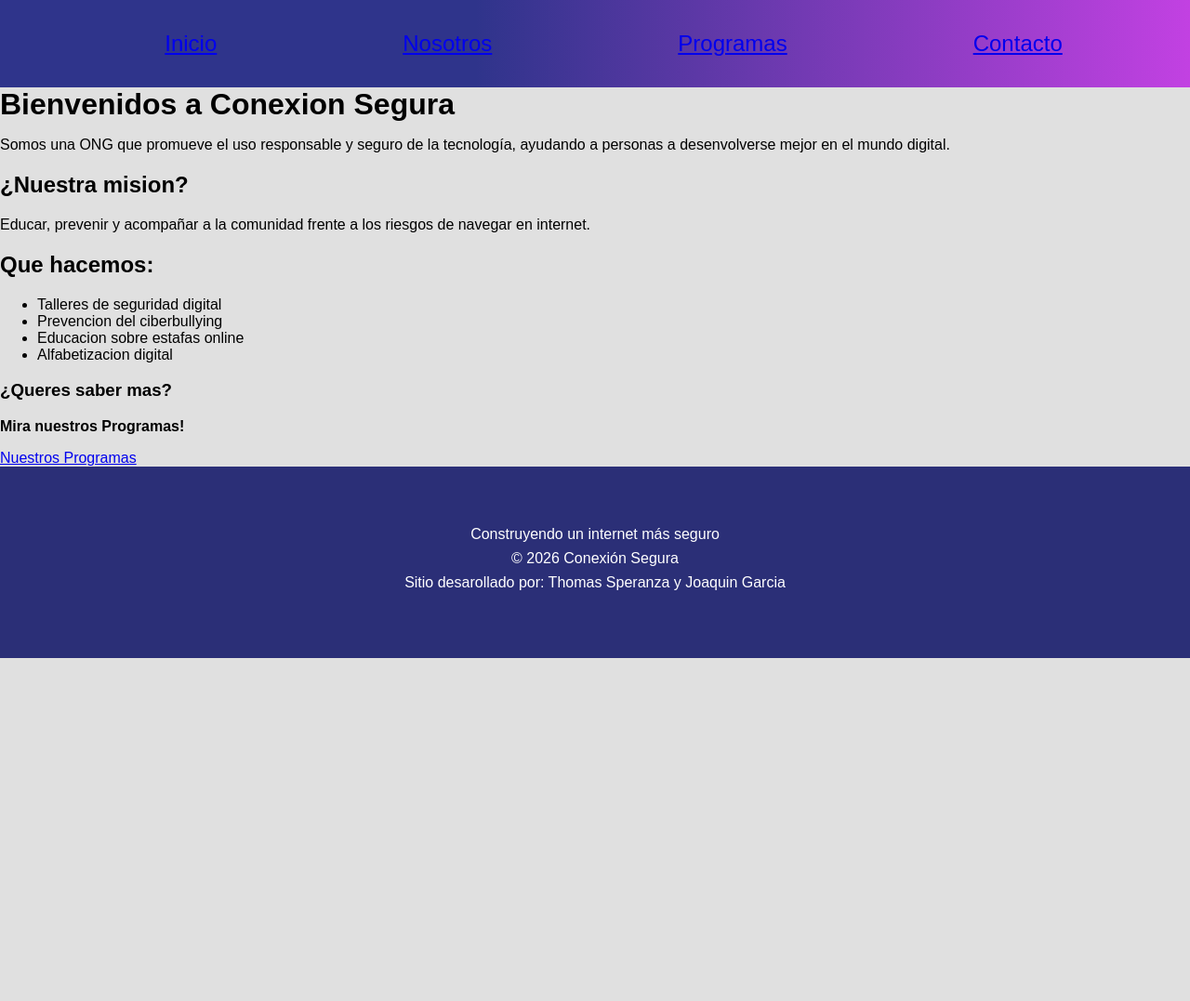
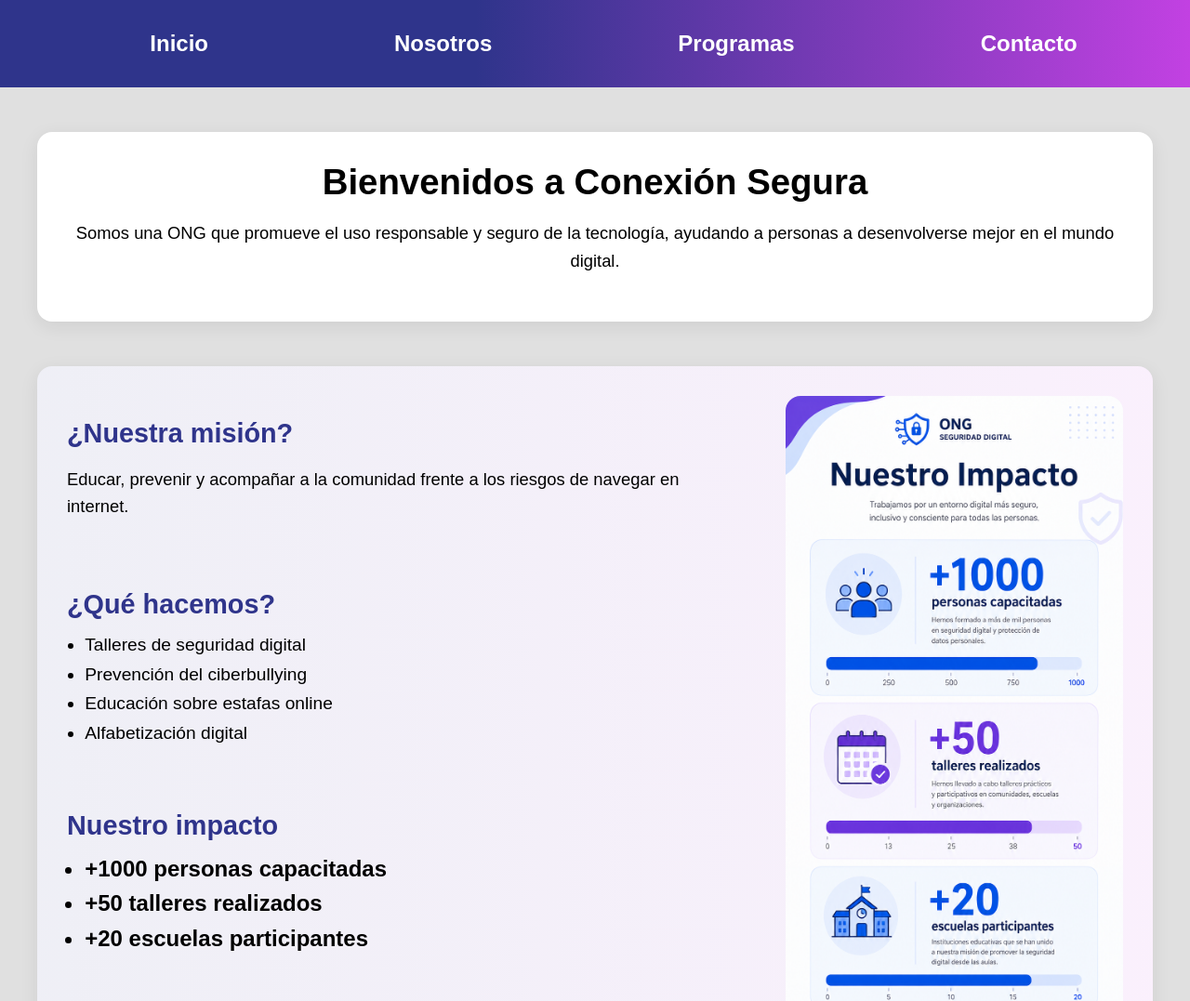
Before and after one commit to garcia-joaquin/proyecto-taller-web, a plain HTML site: page index.html in a window 1280 px wide. Shown: the top 1077 px of the page at 93% size. Before the commit the page ends 800 px from the top, so only its background shows below. Drawn offline with Linux system fonts and the light colour scheme.

Commit message:
style('agregando estilos index.html')

```diff
--- a/estilos.css
+++ b/estilos.css
@@ -1,3 +1,115 @@
+/*estilos INDEX*/
+
+.main-index {
+  max-width: 1200px;
+  margin: 0 auto;
+  padding: 3rem 1.5rem;
+  display: flex;
+  flex-direction: column;
+  gap: 3rem;
+}
+
+.main-index section {
+  background-color: white;
+  padding: 2rem;
+  border-radius: 1rem;
+  box-shadow: 0 5px 20px rgba(0,0,0,0.08);
+}
+
+.presentacion {
+  text-align: center;
+}
+
+.main-index h1 {
+  font-size: 2.4rem;
+  margin-bottom: 1rem;
+}
+
+.main-index h2 {
+  color: var(--color-principal);
+  margin-bottom: 1rem;
+  font-size: 1.8rem;
+}
+
+.main-index p {
+  font-size: 1.15rem;
+  line-height: 1.6;
+}
+
+.lista-activitidades,
+.impact-stats {
+  padding-left: 1.2rem;
+}
+
+.lista-activitidades li,
+.impact-stats li {
+  margin-bottom: 0.6rem;
+  font-size: 1.2rem;
+}
+
+.impacto {
+  background: linear-gradient(
+    to right,
+    rgba(47,52,139,0.08),
+    rgba(194,65,226,0.08)
+  );
+  padding: 2.5rem;
+  border-radius: 1rem;
+  box-shadow: none;
+}
+
+.impacto-layout {
+  display: flex;
+  gap: 3rem;
+  align-items: stretch;
+}
+
+.impacto-contenido {
+  flex: 2;
+  display: flex;
+  flex-direction: column;
+  gap: 2rem;
+}
+
+.impacto-imagenes {
+  flex: 1;
+  display: flex;
+  flex-direction: column;
+  gap: 1.5rem;
+}
+
+.impacto-imagenes img {
+  width: 100%;
+  height: 100%;
+  object-fit: cover;
+  border-radius: 1rem;
+}
+
+.impact-stats li {
+  font-size: 1.5rem;
+  font-weight: 600;
+}
+
+.btn-primary {
+  display: inline-block;
+  margin-top: 1rem;
+  background: linear-gradient(to right, var(--color-principal), var(--color-secundaria));
+  color: white;
+  padding: 0.7rem 1.6rem;
+  border-radius: 1rem;
+  text-decoration: none;
+  font-weight: 600;
+  font-size: 1.1rem;
+}
+
+.cierre {
+  text-align: center;
+  font-weight: 500;
+  font-size: 1.1rem;
+}
+
+
+
 /*estilos PROGRAMAS*/
 
 :root{
@@ -9,9 +121,10 @@ body{
     margin: 0;
     font-family: Arial, Helvetica, sans-serif;
     background-color: rgb(224, 224, 224);
-
+    min-height: 100vh;
+    display: flex;
+    flex-direction: column;
 }
-
 
 
 
@@ -81,6 +194,11 @@ h1{
 .main-contact{
     padding: 6rem 2rem;
 
+}
+
+main{
+    flex: 1;
+     padding: 2rem 2rem 6rem 2rem;
 }
 
 .container-form-redes{
--- a/index.html
+++ b/index.html
@@ -6,43 +6,98 @@
         <link rel="stylesheet" href="estilos.css">
         <title>index</title>
 
-        <nav>
-            <ul>
-
-                <li><a href="index.html" target="_blank"> Inicio </a></li>
-
-                <li><a href="nosotros.html" target="_blank"> Nosotros </a></li>
-
-                <li><a href="programas.html" target="_blank">Programas </a></li>
-
-                <li><a href="contacto.html" target="_blank"> Contacto </a></li>
-
-            </ul>
-        </nav>
 
 
         <title>Conexion Segura</title>
     </head>
     <body>
-        <h1>Bienvenidos a Conexion Segura</h1>
-        <p>Somos una ONG que promueve el uso responsable y seguro de la tecnología,
-        ayudando a personas a desenvolverse mejor en el mundo digital.</p>
-        <h2>¿Nuestra mision?</h2>
-        <p>Educar, prevenir y acompañar a la comunidad frente a los riesgos de navegar en internet.</p>
-        <h2>Que hacemos:</h2>
-        <ul>
-            <li>Talleres de seguridad digital</li>
-            <li>Prevencion del ciberbullying</li>
-            <li>Educacion sobre estafas online</li>
-            <li>Alfabetizacion digital</li>
-        </ul>
+
+        <header>
+
+            <nav>
 
 
-        <h3>¿Queres saber mas?</h3>
+                <ul>
 
-        <p><strong>Mira nuestros Programas!</strong></p>
-        <a href="programas.html" target="_blank">Nuestros Programas</a>
+                    <li><a href="index.html" class="link-nav"> Inicio </a></li>
 
+                    <li><a href="nosotros.html" class="link-nav"> Nosotros </a></li>
+
+                    <li><a href="programas.html" class="link-nav">Programas </a></li>
+
+                    <li><a href="contacto.html" class="link-nav"> Contacto </a></li>
+
+                </ul>
+
+            </nav>
+
+        </header>
+        <main class="main-index">
+
+            <section class="presentacion">
+                <h1>Bienvenidos a Conexión Segura</h1>
+                <p class="presentacion-texto">
+                Somos una ONG que promueve el uso responsable y seguro de la tecnología,
+                ayudando a personas a desenvolverse mejor en el mundo digital.
+                </p>
+            </section>
+
+            <section class="impacto">
+
+                <div class="impacto-layout">
+
+                <div class="impacto-contenido">
+
+                    <div class="mision">
+                    <h2>¿Nuestra misión?</h2>
+                    <p>
+                        Educar, prevenir y acompañar a la comunidad frente a los riesgos de navegar en internet.
+                    </p>
+                    </div>
+
+                    <div class="que-hacemos">
+                    <h2>¿Qué hacemos?</h2>
+                    <ul class="lista-activitidades">
+                        <li>Talleres de seguridad digital</li>
+                        <li>Prevención del ciberbullying</li>
+                        <li>Educación sobre estafas online</li>
+                        <li>Alfabetización digital</li>
+                    </ul>
+                    </div>
+
+                    <div class="impacto-texto">
+                    <h2>Nuestro impacto</h2>
+                    <ul class="impact-stats">
+                        <li>+1000 personas capacitadas</li>
+                        <li>+50 talleres realizados</li>
+                        <li>+20 escuelas participantes</li>
+                    </ul>
+                    </div>
+
+                </div>
+
+                <aside class="impacto-imagenes">
+                    <img src="multimedia/grafico-impacto.png" alt="Gráfico de impacto">
+
+                </aside>
+
+                </div>
+
+            </section>
+
+            <section class="saber-mas">
+                <h2>¿Querés saber más?</h2>
+                <p>Mirá nuestros programas y sumate a la comunidad.</p>
+                <a href="programas.html" class="btn-primary">Nuestros Programas</a>
+            </section>
+
+            <section class="cierre">
+                <p>
+                Sumate a nuestra comunidad y ayudanos a construir un internet más seguro para todos.
+                </p>
+            </section>
+
+        </main>
         <footer>
 
             <ul>
@@ -54,5 +109,6 @@
 
 
         </footer>
+
     </body>
     </html>
```
Also changed, not shown: nosotros.html (+5 -4 lines), multimedia/grafico-impacto.png (added).
